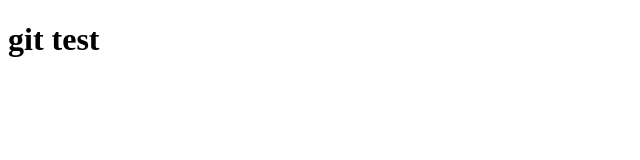
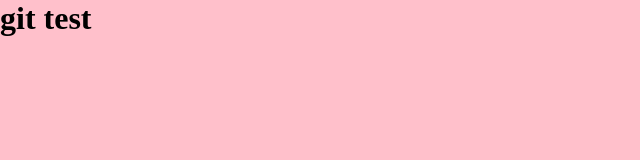
Before and after one commit to LerMari/git-test, a plain HTML site: page index.html in a window 1280 px wide. Shown: the whole page, without its empty margins (0-640 px from the left). Drawn offline with Linux system fonts and the light colour scheme.

Commit message:
added css

```diff
--- a/index.html
+++ b/index.html
@@ -5,6 +5,7 @@
     <meta http-equiv="X-UA-Compatible" content="IE=edge">
     <meta name="viewport" content="width=device-width, initial-scale=1.0">
     <title>Git Test</title>
+    <link rel="stylesheet" href="style.css">
 </head>
 <body>
     <h1>git test</h1>
--- /dev/null
+++ b/style.css
@@ -0,0 +1,9 @@
+* {
+    margin: 0;
+    padding: 0;
+    box-sizing: border-box;
+}
+
+body {
+    background-color: pink;
+}
```
